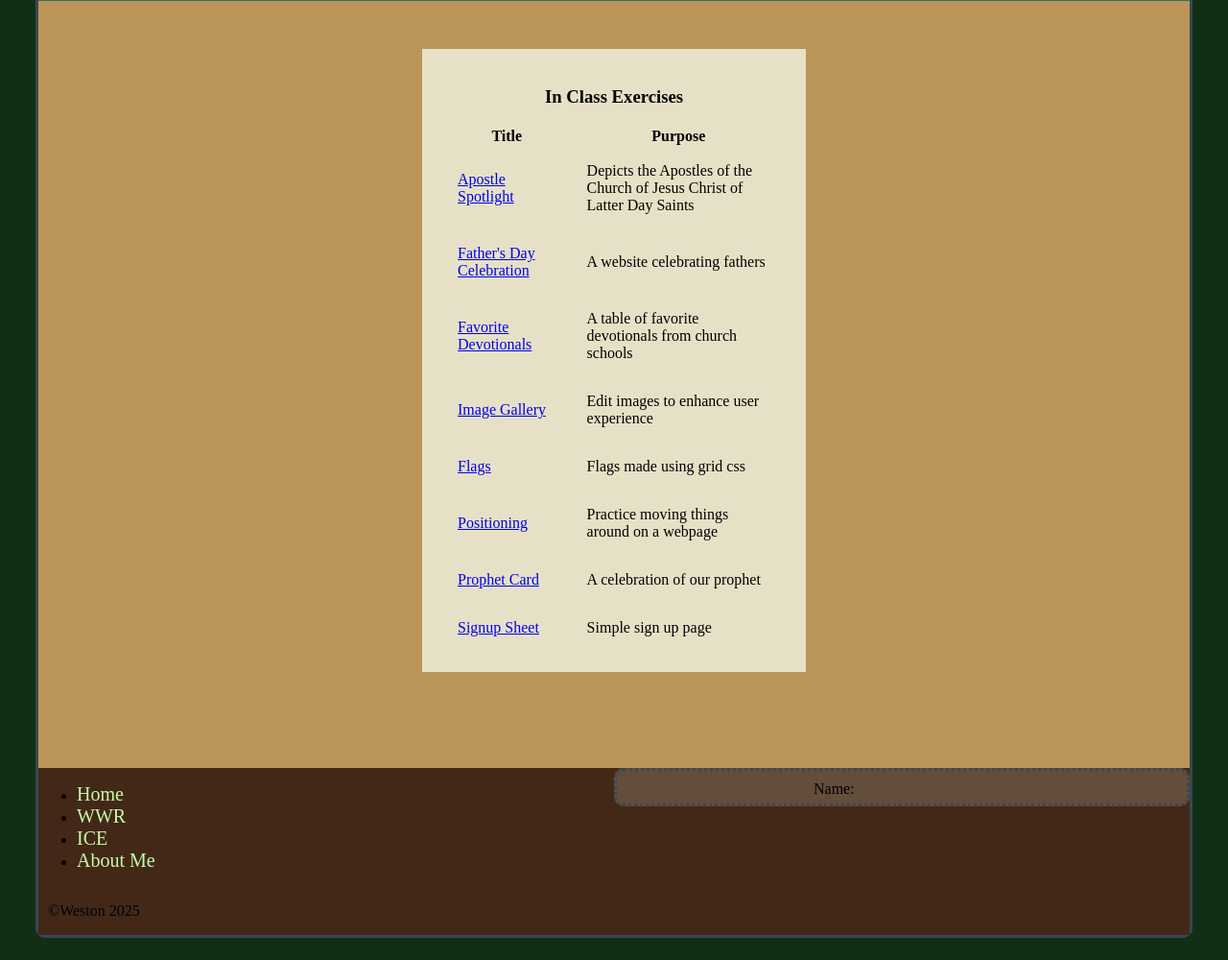
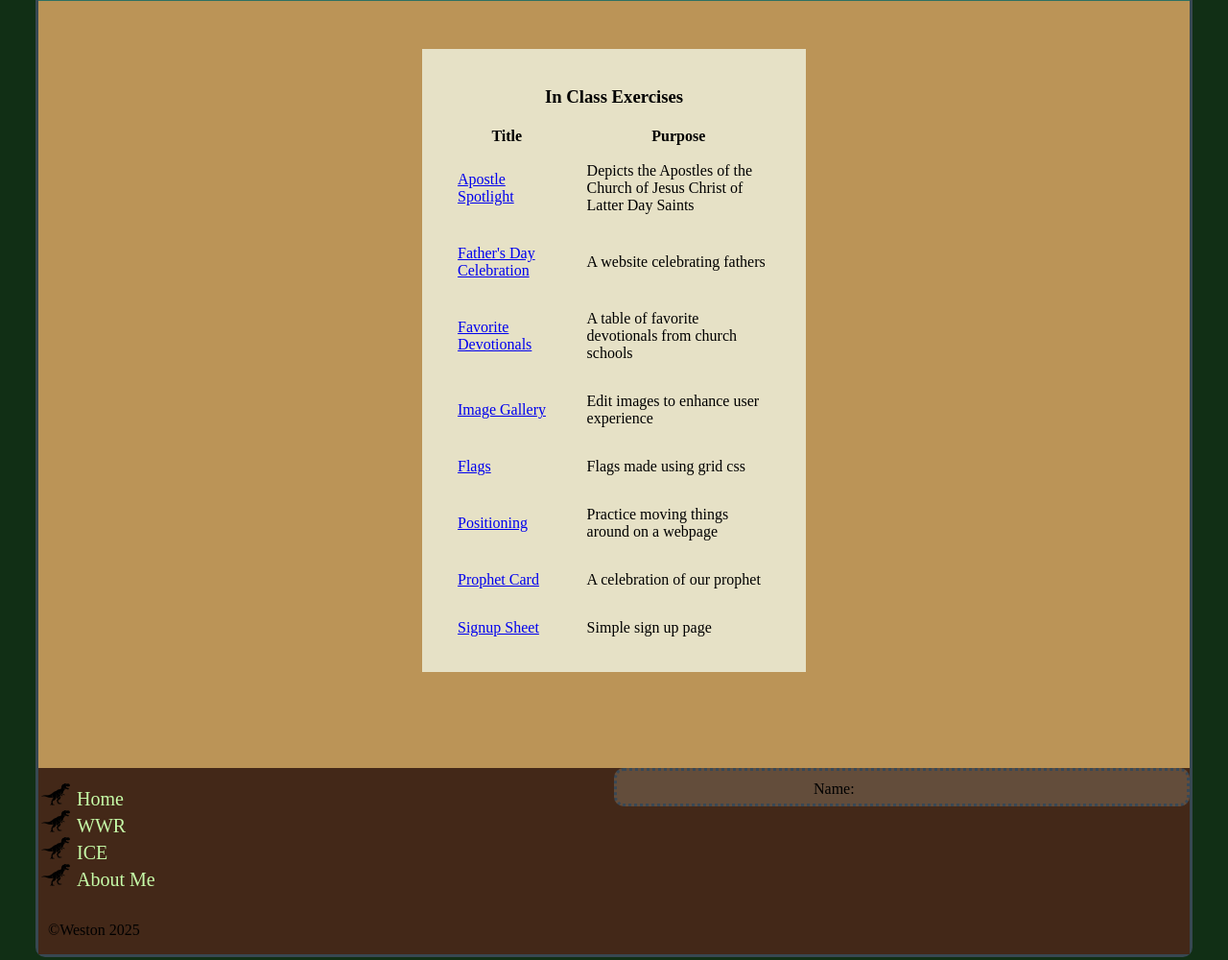
Before and after one commit to nweston2/my-first-webpages, a plain HTML site: page wdd130/ice/index.html in a window 1280 px wide. Shown: the part 300-1300 px from the top of the page at 96% size. Drawn offline with Linux system fonts and the light colour scheme; the site is published under a folder, as on GitHub Pages, so addresses that start at the root find nothing.

Commit message:
Update finalstyle.css
final fixes

```diff
--- a/wdd130/styles/finalstyle.css
+++ b/wdd130/styles/finalstyle.css
@@ -87,7 +87,7 @@ section a {
 section a:hover {
     color: #155a1f;
     text-decoration: underline;
-    cursor: url('/images/raptor_logo_resize.png'), pointer;
+    cursor: url('../images/raptor_logo_resize.png'), pointer;
 }
 
 section p {
@@ -260,7 +260,7 @@ footer form:hover {
 }
 
 footer ul {
-    list-style-image: url("/images/rex_logo_resize.png");
+    list-style-image: url("../images/rex_logo_resize.png");
 }
 
 footer ul li a {
```
